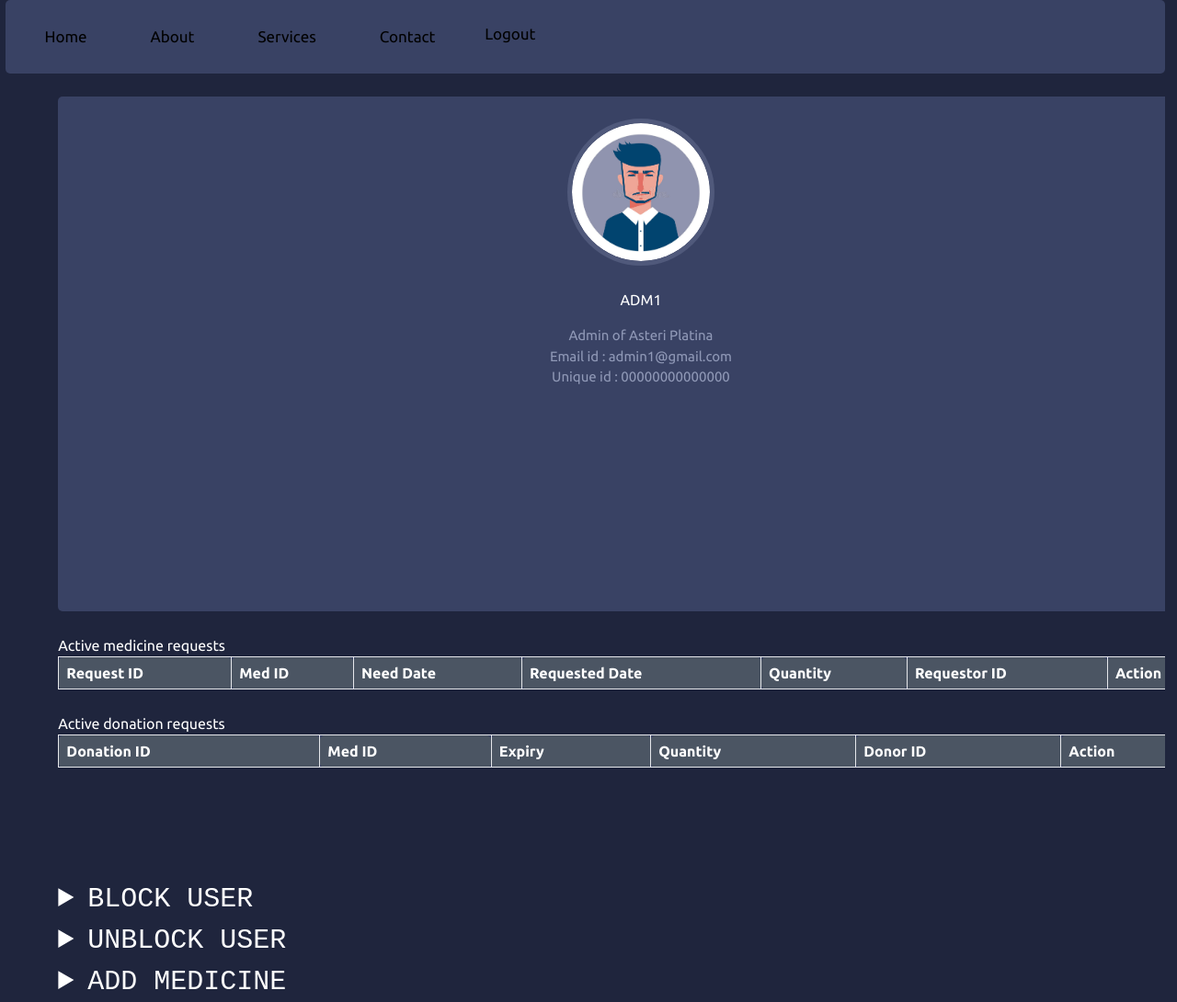
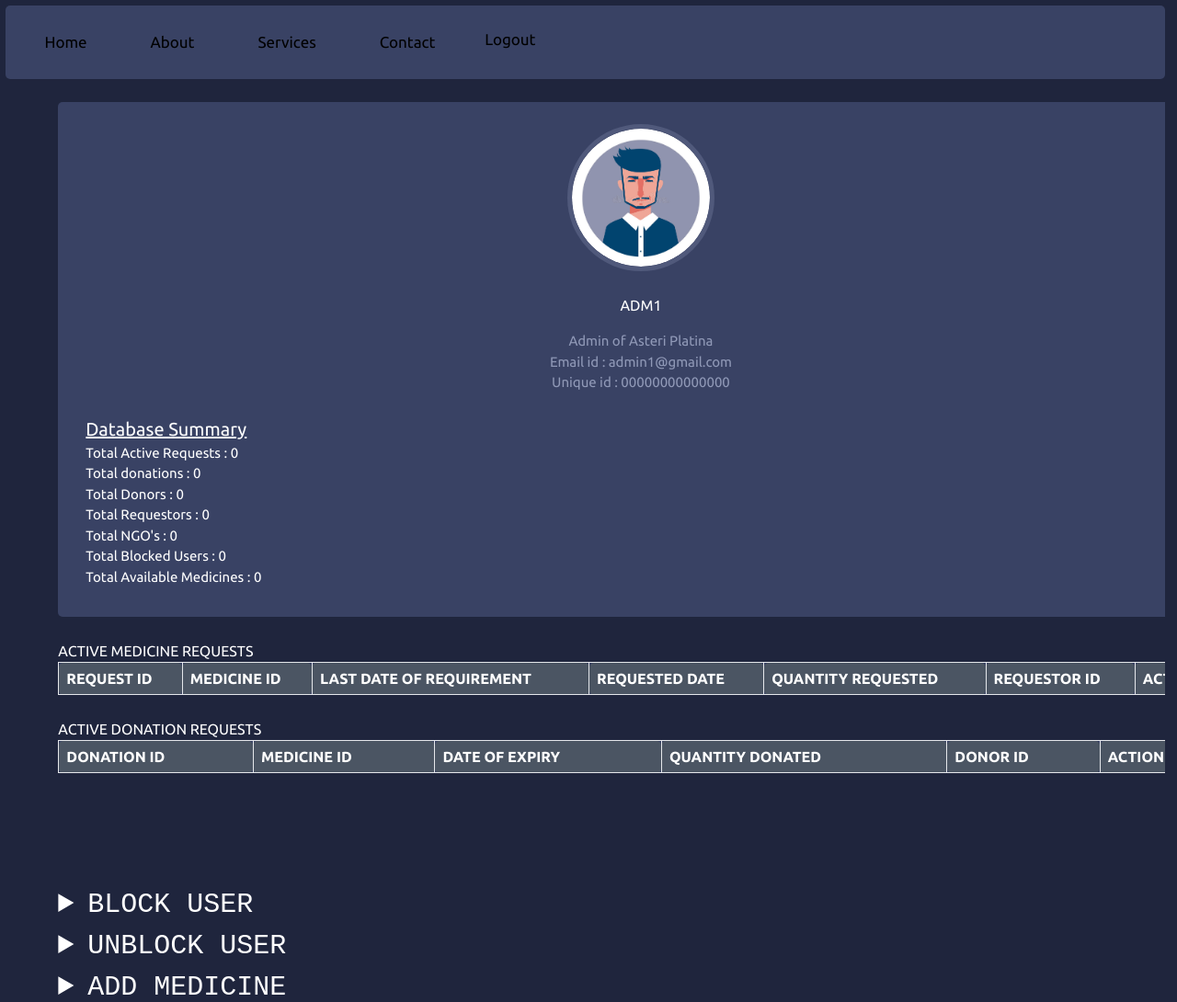
Before and after one commit to akash-r-prabhu/unused_medicine_donation, a Flask app: page /admin_homepage in a window 1280 px wide. Shown: the top 1090 px of the page at 92% size. Run offline with Flask 2, Linux system fonts and the light colour scheme; a user stored in the database is signed in; data comes from the database, SQL or seed files in the repository; data that the repository does not hold is empty; some libraries are stand-ins or nearby versions.

Commit message:
added database summary to adminhomepage ready to deploy

```diff
--- a/app.py
+++ b/app.py
@@ -401,15 +401,19 @@ def donor_homepage():
     if id[:3]=="DON":
         med=Medicine.query.all()
         if request.method=="POST":
-            medicine=request.form['medicine']
-            quantity=request.form['quantity']
-            expirydate=request.form['expirydate']
-            q=DonatedMedicine.query.all()
-            donation_id=len(q)+1
-            donmed=DonatedMedicine(donation_id=donation_id,med_id=medicine,donation_expiry=expirydate,donation_quantity=quantity,donor_id=current_user.get_id())
-            db.session.add(donmed)
-            db.session.commit()
-
+            d=BlockedUsers.query.filter_by(donor_id=id).first()
+            try:
+                if d.donor_id==id:
+                    flash("You are blocked")
+            except:
+                medicine=request.form['medicine']
+                quantity=request.form['quantity']
+                expirydate=request.form['expirydate']
+                q=DonatedMedicine.query.all()
+                donation_id=len(q)+1
+                donmed=DonatedMedicine(donation_id=donation_id,med_id=medicine,donation_expiry=expirydate,donation_quantity=quantity,donor_id=current_user.get_id())
+                db.session.add(donmed)
+                db.session.commit()
         prev_donations=DonatedMedicine.query.filter_by(donor_id=id)
         donor_details=users.query.filter_by(id=id)
         user_identity=UserIdentity.query.filter_by(UniqueID=donor_details[0].UniqueID)
@@ -541,21 +545,43 @@ def admin_homepage():
                     db.session.rollback()
                     flash("The user is already unblocked")
 
+            elif request.form['identifier']=="add_medicine":
+                try:
+                    med_name=request.form["med_name"]
+                    med_effects=request.form["med_effects_list"]
+                    l=med_effects.split(",")
+                    med_class=request.form["med_class"]
+                    j=med_class.split(",")
+                    med_id=str(len(Medicine.query.all())+1)
+                    med=Medicine(med_id=med_id,med_name=med_name)
+                    db.session.add(med)
+                    for i in l:
+                        effects=MedicineEffects(med_id=med_id,med_effects=i)
+                        db.session.add(effects)
+                    for i in j:
+                        medclass=MedicineClass(med_id=med_id,med_class=i)
+                        db.session.add(medclass)
+                    db.session.commit()
+                except:
+                    db.session.rollback()
+                    flash("Medicine already exist")
+
         req_list=RequestedMedicine.query.all()
         don_list=DonatedMedicine.query.all()
         donor_list=Donor.query.all()
         blocked_list=BlockedUsers.query.all()
-        # count_donor=len(donor_list)
-        # count_requestor=len(Requestor.query.all())
-        # count_blocked=len(blocked_list)
-        # count_ngo=len(NGO.query.all())
+        count_donor=len(donor_list)
+        count_requestor=len(Requestor.query.all())
+        count_blocked=len(blocked_list)
+        count_ngo=len(NGO.query.all())
+        del_list=DeliveredMedicine.query.all()
         # total=count_donor+count_requestor+count_ngo
         # perc_donor=( (count_donor-count_blocked)/total)*100
         # perc_requestor=count_requestor*100/total
         # perc_blocked=count_blocked*100/total
         # perc_ngo=count_ngo*100/total
         admin_details=users.query.filter_by(id=id)
-        return render_template("admin_homepage.html",id=current_user.get_id(),req_list=req_list,don_list=don_list,donor_list=donor_list,blocked_list=blocked_list,admin_details=admin_details)
+        return render_template("admin_homepage.html",id=current_user.get_id(),req_list=req_list,don_list=don_list,donor_list=donor_list,blocked_list=blocked_list,admin_details=admin_details,count_donor=count_donor,count_requestor=count_requestor,count_ngo=count_ngo,count_blocked=count_blocked,available_med=len(don_list)-len(del_list))
     else:
         return render_template("forbidden.html")
 
--- a/static/profile.css
+++ b/static/profile.css
@@ -137,6 +137,9 @@ details > summary{
 		padding: 6px 12px;
 		cursor: pointer;
 	} */
+	input[type="text"]{
+		cursor:text;
+	}
 
 	input[type="file"] {
 		/* margin-top: 3px; */
--- a/templates/admin_homepage.html
+++ b/templates/admin_homepage.html
@@ -10,7 +10,7 @@
     <div class="main-container"style=" width:99vw;">
 
         <!-- HEADER -->
-        <header class="block" style="margin-left:0.5vw;">
+        <header class="block" style="margin-left:0.5vw;margin-top:0.5vw;">
             <ul class="header-menu horizontal-list">
                 <li>
                     <a class="header-menu-tab" href="/"><span class="icon entypo-cog scnd-font-color"></span>Home</a>
@@ -28,6 +28,7 @@
                     <a class="header-menu-tab" href="/logout">Logout</a>
                 </li>
             </ul>
+
             <div class="profile-menu">
                 <!-- <p>Me <a href="#26"><span class="entypo-down-open scnd-font-color"></span></a></p> -->
                 <!-- <div class="profile-picture small-profile-picture">
@@ -36,37 +37,14 @@
             </div>
         </header>
 
-        <!-- LEFT-CONTAINER -->
-        <div >
-            <div >
-                <!-- <h2 class="titular">MENU BOX</h2> -->
-                <!-- <ul class="menu-box-menu">
-                    <li>
-                        <a class="menu-box-tab" href="#6"><span class="icon fontawesome-envelope scnd-font-color"></span>Messages<div class="menu-box-number">24</div></a>
-                    </li>
-                    <li>
-                        <a class="menu-box-tab" href="#8"><span class="icon entypo-paper-plane scnd-font-color"></span>Invites<div class="menu-box-number">3</div></a>
-                    </li>
-                    <li>
-                        <a class="menu-box-tab" href="#10"><span class="icon entypo-calendar scnd-font-color"></span>Events<div class="menu-box-number">5</div></a>
-                    </li>
-                    <li>
-                        <a class="menu-box-tab" href="#12"><span class="icon entypo-cog scnd-font-color"></span>Account Settings</a>
-                    </li>
-                </ul> -->
+        {% for i in get_flashed_messages() %}
+          <div class="flex bg-green-100 rounded-lg p-4 mb-4 text-sm text-green-700" role="alert">
+            <svg class="w-5 h-5 inline mr-3" fill="currentColor" viewBox="0 0 20 20" xmlns="http://www.w3.org/2000/svg"><path fill-rule="evenodd" d="M18 10a8 8 0 11-16 0 8 8 0 0116 0zm-7-4a1 1 0 11-2 0 1 1 0 012 0zM9 9a1 1 0 000 2v3a1 1 0 001 1h1a1 1 0 100-2v-3a1 1 0 00-1-1H9z" clip-rule="evenodd"></path></svg>
+            <div>
+                <span class="font-medium" style="color: black;">{{i}}</span>
             </div>
-
-            <div> <!-- LINE CHART BLOCK (LEFT-CONTAINER) -->
-                <div >
-                  <!-- LINE-CHART by @kseso https://codepen.io/Kseso/pen/phiyL -->
-                    <div >
-
-                    </div>
-                    <!-- END LINE-CHART by @kseso https://codepen.io/Kseso/pen/phiyL -->
-                </div>
-
-            </div>
-            </div>
+        </div>
+          {% endfor %}
         <div class="left-container container">
           <div class="profile block"> <!-- PROFILE (MIDDLE-CONTAINER) -->
             <br>
@@ -81,28 +59,32 @@
                 <p class="scnd-font-color">Email id : {{admin_details[0].email_id}}</p>
                 <p class="scnd-font-color">Unique id : {{admin_details[0].UniqueID}}</p>
             </div>
+            <br>
+            <div style="margin-left: 30px; font-size: 20px;">
+              <h1 style="text-decoration: underline;">Database Summary </h1>
+            <p >Total Active Requests : {{req_list|count}}</p>
+            <p >Total donations : {{don_list|count}}</p>
+            <p >Total Donors : {{count_donor}}</p>
+            <p >Total Requestors : {{count_requestor}}</p>
+            <p >Total NGO's : {{count_ngo}}</p>
+            <p >Total Blocked Users : {{count_blocked}}</p>
+            <p >Total Available Medicines : {{available_med}}</p>
+          </div>
 
         </div>
 
-          {% for i in get_flashed_messages() %}
-          <div class="flex bg-green-100 rounded-lg p-4 mb-4 text-sm text-green-700" role="alert">
-            <svg class="w-5 h-5 inline mr-3" fill="currentColor" viewBox="0 0 20 20" xmlns="http://www.w3.org/2000/svg"><path fill-rule="evenodd" d="M18 10a8 8 0 11-16 0 8 8 0 0116 0zm-7-4a1 1 0 11-2 0 1 1 0 012 0zM9 9a1 1 0 000 2v3a1 1 0 001 1h1a1 1 0 100-2v-3a1 1 0 00-1-1H9z" clip-rule="evenodd"></path></svg>
-            <div>
-                <span class="font-medium" style="color: black;">{{i}}</span>
-            </div>
-        </div>
-          {% endfor %}
-          <h1>Active medicine requests</h1>
+
+          <h1>ACTIVE MEDICINE REQUESTS</h1>
           <table class="min-w-full border-collapse block md:table">
             <thead class="block md:table-header-group">
               <tr class="border border-grey-500 md:border-none block md:table-row absolute -top-full md:top-auto -left-full md:left-auto  md:relative ">
-                <th class="bg-gray-600 p-2 text-white font-bold md:border md:border-grey-500 text-left block md:table-cell"   >Request ID</th>
-                <th class="bg-gray-600 p-2 text-white font-bold md:border md:border-grey-500 text-left block md:table-cell"   >Med ID</th>
-                <th class="bg-gray-600 p-2 text-white font-bold md:border md:border-grey-500 text-left block md:table-cell"   >Need Date</th>
-                <th class="bg-gray-600 p-2 text-white font-bold md:border md:border-grey-500 text-left block md:table-cell"   >Requested Date</th>
-                <th class="bg-gray-600 p-2 text-white font-bold md:border md:border-grey-500 text-left block md:table-cell"   >Quantity</th>
-                <th class="bg-gray-600 p-2 text-white font-bold md:border md:border-grey-500 text-left block md:table-cell"   >Requestor ID</th>
-                <th class="bg-gray-600 p-2 text-white font-bold md:border md:border-grey-500 text-left block md:table-cell"   >Action</th>
+                <th class="bg-gray-600 p-2 text-white font-bold md:border md:border-grey-500 text-left block md:table-cell"   >REQUEST ID</th>
+                <th class="bg-gray-600 p-2 text-white font-bold md:border md:border-grey-500 text-left block md:table-cell"   >MEDICINE ID</th>
+                <th class="bg-gray-600 p-2 text-white font-bold md:border md:border-grey-500 text-left block md:table-cell"   >LAST DATE OF REQUIREMENT</th>
+                <th class="bg-gray-600 p-2 text-white font-bold md:border md:border-grey-500 text-left block md:table-cell"   >REQUESTED DATE</th>
+                <th class="bg-gray-600 p-2 text-white font-bold md:border md:border-grey-500 text-left block md:table-cell"   >QUANTITY REQUESTED</th>
+                <th class="bg-gray-600 p-2 text-white font-bold md:border md:border-grey-500 text-left block md:table-cell"   >REQUESTOR ID</th>
+                <th class="bg-gray-600 p-2 text-white font-bold md:border md:border-grey-500 text-left block md:table-cell"   >ACTION</th>
 
 
               </tr>
@@ -121,8 +103,8 @@
                   <form action="/admin_homepage" method="POST">
                   <input type="hidden"  name="identifier" value="form1" >
                   <input type="hidden" name="request_id" value="{{i.request_id}}">
-                  <button type="submit" name="submit_button" value="accept"  class="bg-green-500 hover:bg-green-700 text-white font-bold py-1 px-2 border border-blue-500 rounded">Accept</button>
-                  <button type="submit" name="submit_button" value="reject" class="bg-red-500 hover:bg-red-700 text-white font-bold py-1 px-2 border border-red-500 rounded">Reject</button>
+                  <button type="submit" name="submit_button" value="accept"  class="bg-green-500 hover:bg-green-700 text-white font-bold py-1 px-2 border border-blue-500 rounded">ACCEPT</button>
+                  <button type="submit" name="submit_button" value="reject" class="bg-red-500 hover:bg-red-700 text-white font-bold py-1 px-2 border border-red-500 rounded">REJECT</button>
                 </form>
                 </td>
               </tr>
@@ -133,16 +115,16 @@
           </table>
 
 
-          <h1>Active donation requests</h1>
+          <h1>ACTIVE DONATION REQUESTS</h1>
           <table class="min-w-full border-collapse block md:table">
             <thead class="block md:table-header-group">
               <tr class="border border-grey-500 md:border-none block md:table-row absolute -top-full md:top-auto -left-full md:left-auto  md:relative ">
-                <th class="bg-gray-600 p-2 text-white font-bold md:border md:border-grey-500 text-left block md:table-cell"  >Donation ID</th>
-                <th class="bg-gray-600 p-2 text-white font-bold md:border md:border-grey-500 text-left block md:table-cell"  >Med ID</th>
-                <th class="bg-gray-600 p-2 text-white font-bold md:border md:border-grey-500 text-left block md:table-cell"  >Expiry</th>
-                <th class="bg-gray-600 p-2 text-white font-bold md:border md:border-grey-500 text-left block md:table-cell"  >Quantity</th>
-                <th class="bg-gray-600 p-2 text-white font-bold md:border md:border-grey-500 text-left block md:table-cell"  >Donor ID</th>
-                <th class="bg-gray-600 p-2 text-white font-bold md:border md:border-grey-500 text-left block md:table-cell"  >Action</th>
+                <th class="bg-gray-600 p-2 text-white font-bold md:border md:border-grey-500 text-left block md:table-cell"  >DONATION ID</th>
+                <th class="bg-gray-600 p-2 text-white font-bold md:border md:border-grey-500 text-left block md:table-cell"  >MEDICINE ID</th>
+                <th class="bg-gray-600 p-2 text-white font-bold md:border md:border-grey-500 text-left block md:table-cell"  >DATE OF EXPIRY</th>
+                <th class="bg-gray-600 p-2 text-white font-bold md:border md:border-grey-500 text-left block md:table-cell"  >QUANTITY DONATED</th>
+                <th class="bg-gray-600 p-2 text-white font-bold md:border md:border-grey-500 text-left block md:table-cell"  >DONOR ID</th>
+                <th class="bg-gray-600 p-2 text-white font-bold md:border md:border-grey-500 text-left block md:table-cell"  >ACTION</th>
 
 
               </tr>
@@ -160,8 +142,8 @@
                   <form action="/admin_homepage" method="POST">
                     <input type="hidden"  name="identifier" value="form2" >
                     <input type="hidden" name="donation_id" value="{{i.donation_id}}">
-                  <button type="submit" name="submit_button" value="accept" class="bg-green-500 hover:bg-green-700 text-white font-bold py-1 px-2 border border-blue-500 rounded">Accept</button>
-                  <button type="submit" name="submit_button" value="reject" class="bg-red-500 hover:bg-red-700 text-white font-bold py-1 px-2 border border-red-500 rounded">Reject</button>
+                  <button type="submit" name="submit_button" value="accept" class="bg-green-500 hover:bg-green-700 text-white font-bold py-1 px-2 border border-blue-500 rounded">ACCEPT</button>
+                  <button type="submit" name="submit_button" value="reject" class="bg-red-500 hover:bg-red-700 text-white font-bold py-1 px-2 border border-red-500 rounded">REJECT</button>
                 </form>
                 </td>
               </tr>
@@ -170,6 +152,7 @@
 
             </tbody>
           </table>
+
 
 
         </div>
@@ -215,7 +198,12 @@
            <details style="color: white;">
              <summary>ADD MEDICINE</summary>
              <form action="/admin_homepage" method="POST">
+              <input type="hidden"  name="identifier" value="add_medicine" >
                <!-- med_id="01",med_name="Amoxicillin"med_effects="Nausea" med_class="Antibiotics" -->
+               <input type="text" name="med_name" placeholder="Medicine name">
+               <input type="text" name="med_effects_list" placeholder="Medicine Effects">
+               <input type="text" name="med_class" placeholder="Class of medicine">
+               <input type="submit" >
              </form>
            </details>
 
--- a/templates/requestor_homepage.html
+++ b/templates/requestor_homepage.html
@@ -111,7 +111,7 @@
                 <h2 class="titular" ><span style = "display: block">PREVIOUS REQUESTS<span></h2>
                 {%for i in prev_requests%}
                 <div class="tweet first" style = "line-height: 1.5;">
-                    <p>REQUEST ID : {{i.request_id}} <br><br>MEDICINE ID : {{i.med_id}}<br>LAST DATE OF REQUIREMENT : {{i.need_date}}<br>QUANTITY : {{i.requested_quanity}}<br>DATE OF REQUEST : {{i.requested_date}}<a class="tweet-link" href="#17"></a></p>
+                    <p>REQUEST ID : {{i.request_id}} <br><br>MEDICINE ID : {{i.med_id}}<br>LAST DATE OF REQUIREMENT : {{i.need_date}}<br>QUANTITY : {{i.requested_quantity}}<br>DATE OF REQUEST : {{i.requested_date}}<a class="tweet-link" href="#17"></a></p>
                     <!-- <p><a class="time-ago scnd-font-color" href="#18">3 minutes ago</a></p> -->
                 </div>
                 {% endfor %}
@@ -127,8 +127,8 @@
                 <h1 class="titular">REQUEST MEDICINE</h1>
                 <br>
                 <select id="medicine" name="medicine">
-                    {% for i in range(12) %}
-                    <option value="{{med_list[i].med_id}}">{{med_list[i].med_name}}</option>
+                    {% for i in med_list %}
+                    <option value="{{i.med_id}}">{{i.med_name}}</option>
                     {% endfor %}
                 </select>
                 <input type="number" name="quantity" placeholder="QUANTITY REQUIRED">
```
Also changed, not shown: requirements.txt (added, +11 -0 lines), templates/donor_homepage.html (+34 -42 lines), 1 other file.
